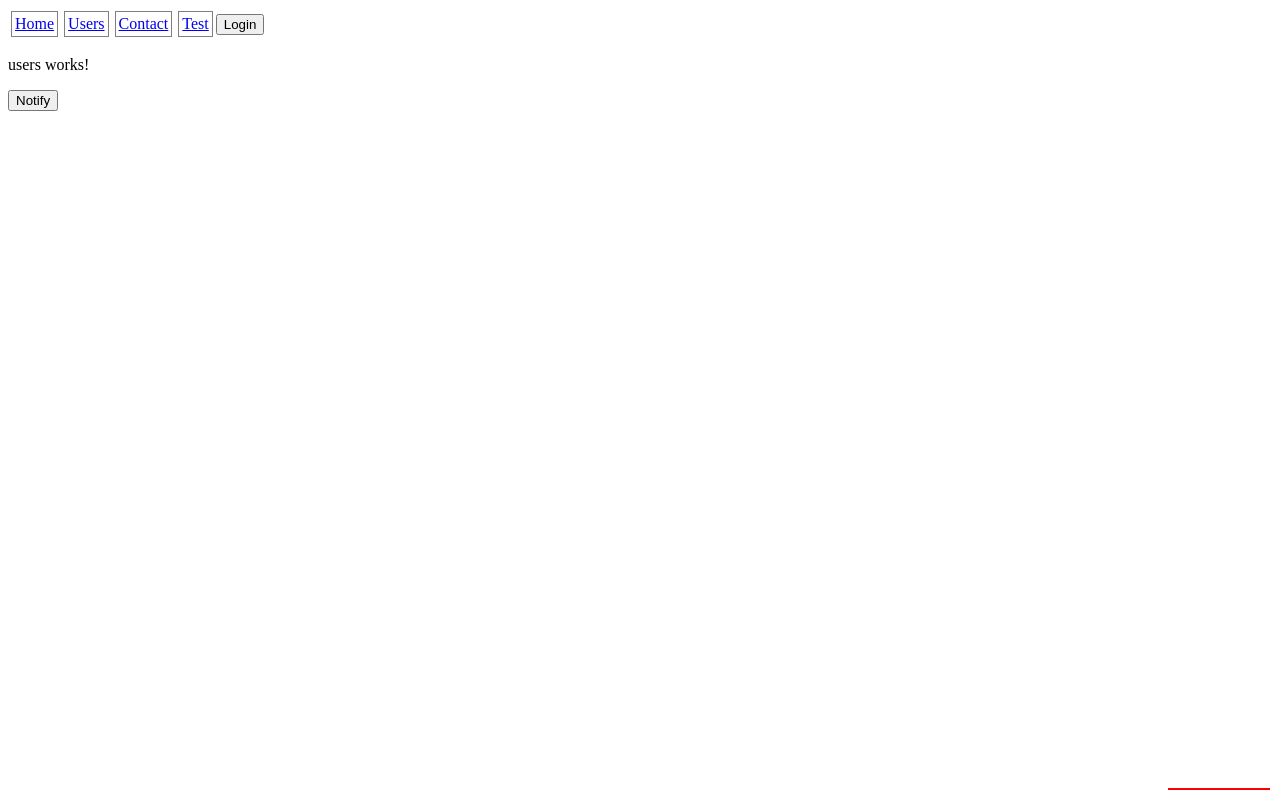
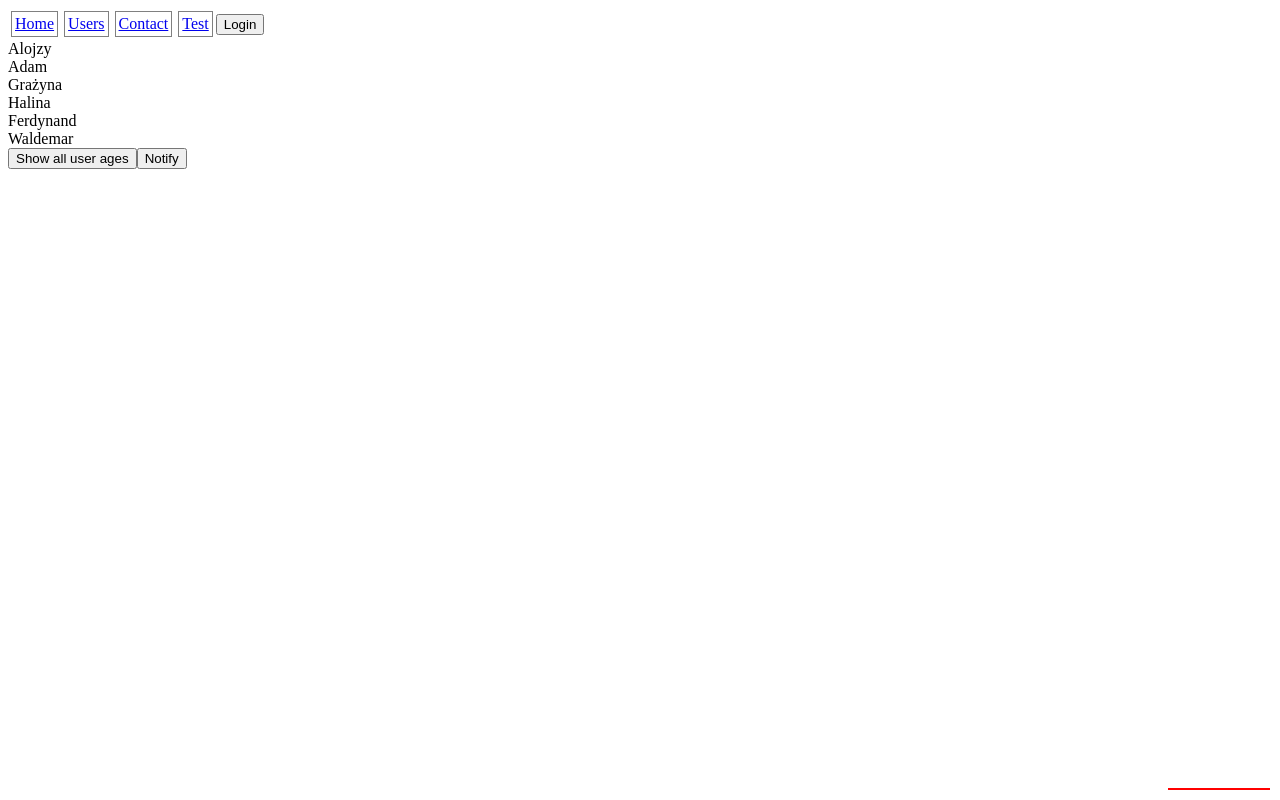
Before and after one commit to fp-rbrzoska/advanced-angular, an Angular app in the folder fp-proj/: page /users in a window 1280 px wide. Built offline with nearby package versions, Linux system fonts and the light colour scheme; data requests are answered from the project's data file.

Commit message:
user list

```diff
--- a/fp-proj/src/app/core/test-logger.service.ts
+++ b/fp-proj/src/app/core/test-logger.service.ts
@@ -4,7 +4,6 @@ import { HttpInterceptor, HttpRequest, HttpEvent, HttpHandler } from '@angular/c
 
 @Injectable()
 export class TestLoggerService implements Logger, HttpInterceptor {
-
 
   constructor() { }
 
@@ -13,10 +12,10 @@ export class TestLoggerService implements Logger, HttpInterceptor {
   }
 
   intercept(req: HttpRequest<any>, next: HttpHandler) {
-    console.log('interceptor test logger')
     this.log(req.url);
-    return next.handle(req.clone({
+    const newReq = req.url.includes('/users') ? req.clone({
       headers: req.headers.set('Authorization', 'asdasdasdasd')
-    }));
+    }) : req;
+    return next.handle(newReq);
   }
 }
--- /dev/null
+++ b/fp-proj/src/app/users/user-item/user-item.component.html
@@ -0,0 +1,3 @@
+<div>{{user.firstName}}
+  <span *ngIf="showAge">({{user.age}})</span>
+</div>
--- /dev/null
+++ b/fp-proj/src/app/users/user-item/user-item.component.ts
@@ -0,0 +1,17 @@
+import { Component, OnInit, Input } from '@angular/core';
+
+@Component({
+  selector: 'app-user-item',
+  templateUrl: './user-item.component.html',
+  styleUrls: ['./user-item.component.scss']
+})
+export class UserItemComponent implements OnInit {
+
+  @Input() user;
+  showAge = false;
+  constructor() { }
+
+  ngOnInit() {
+  }
+
+}
--- a/fp-proj/src/app/users/users.module.ts
+++ b/fp-proj/src/app/users/users.module.ts
@@ -2,6 +2,7 @@ import { NgModule } from '@angular/core';
 import { CommonModule } from '@angular/common';
 import { UsersComponent } from './users/users.component';
 import { Routes, RouterModule } from '@angular/router';
+import { UserItemComponent } from './user-item/user-item.component';
 export const CONFIG = {};
 
 const routes: Routes = [
@@ -9,7 +10,7 @@ const routes: Routes = [
 ];
 
 @NgModule({
-  declarations: [UsersComponent],
+  declarations: [UsersComponent, UserItemComponent],
   imports: [
     RouterModule.forChild(routes),
     CommonModule
--- a/fp-proj/src/app/users/users/users.component.html
+++ b/fp-proj/src/app/users/users/users.component.html
@@ -1 +1,5 @@
-<p>users works!</p>
+<ng-container *ngIf="users$ | async as users">
+  <app-user-item *ngFor="let user of users" [user]="user"></app-user-item>
+</ng-container>
+
+<button (click)="showAges()">Show all user ages</button>
--- a/fp-proj/src/app/users/users/users.component.ts
+++ b/fp-proj/src/app/users/users/users.component.ts
@@ -1,4 +1,6 @@
-import { Component, OnInit } from '@angular/core';
+import { Component, OnInit, ViewChildren, QueryList } from '@angular/core';
+import { HttpClient } from '@angular/common/http';
+import { UserItemComponent } from '../user-item/user-item.component';
 
 @Component({
   selector: 'app-users',
@@ -7,9 +9,17 @@ import { Component, OnInit } from '@angular/core';
 })
 export class UsersComponent implements OnInit {
 
-  constructor() { }
+  users$;
+  @ViewChildren(UserItemComponent) userItems: QueryList<UserItemComponent>
+  constructor(private httpClient: HttpClient) {
+
+    this.users$ = httpClient.get('http://localhost:3000/users');
+   }
 
   ngOnInit() {
   }
 
+  showAges() {
+    this.userItems.forEach( i => i.showAge = true)
+  }
 }
```
Also changed, not shown: fp-proj/src/app/users/user-item/user-item.component.scss (added), 1 other file (tests, documents, lock files or other folders).
